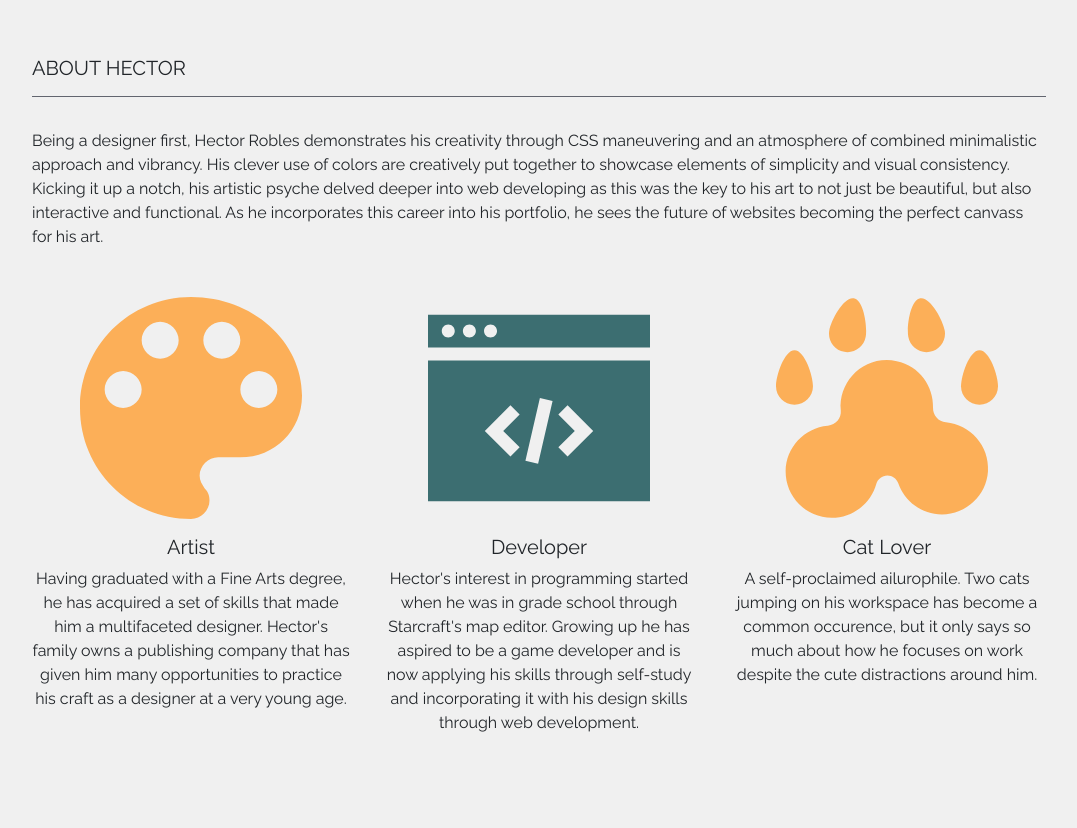
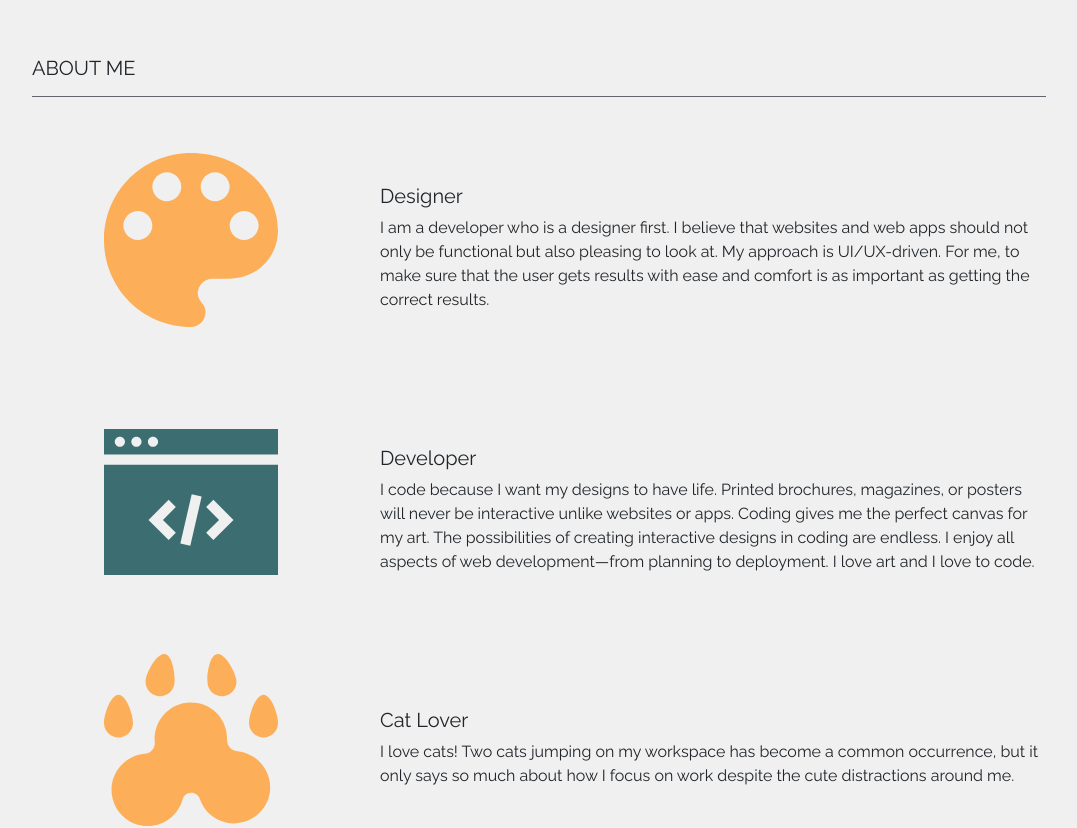
Before and after one commit to htrobles/portfolio, a React (Create React App) app: page / in a window 1280 px wide. Shown: the part 840-1668 px from the top of the page, without its empty margins (101-1178 px from the left). Built offline with nearby package versions, Linux system fonts and the light colour scheme.

Commit message:
update about section

```diff
--- a/src/components/layouts/About.js
+++ b/src/components/layouts/About.js
@@ -1,4 +1,4 @@
-import React from 'react'
+import React from 'react';
 
 const About = () => {
 	return (
@@ -7,36 +7,77 @@ const About = () => {
 				<div className="container py-5">
 					<div className="row p-lg-5">
 						<div className="col-12 mb-4">
-							<h5>ABOUT HECTOR</h5>
-							<hr/>
-							<p className="about__text mb-4">Being a designer first, Hector Robles demonstrates his creativity through CSS maneuvering and an atmosphere of combined minimalistic approach and vibrancy. His clever use of colors are creatively put together to showcase elements of simplicity and visual consistency. Kicking it up a notch, his artistic psyche delved deeper into web developing as this was the key to his art to not just be beautiful, but also interactive and functional. As he incorporates this career into his portfolio, he sees the future of websites becoming the perfect canvass for his art.</p>
+							<h5>ABOUT ME</h5>
+							<hr />
 						</div>
-						<div className="col-md-4 mb-5 mb-md-0">
-							<img src="./assets/images/artist.svg" alt="Hector Robles" className="about__img img-fluid px-5 mb-3 mb-lg-5"/>
-							<div className="copy">
-								<h5 className="text-center">Artist</h5>
-								<p className="text-center">Having graduated with a Fine Arts degree, he has acquired a set of skills that made him a multifaceted designer. Hector's family owns a publishing company that has given him many opportunities to practice his craft as a designer at a very young age. </p>
+						<div className="col-md-12 mb-5">
+							<div className="row mb-4">
+								<div className="mx-auto about__img-container d-md-flex align-items-md-center col-md-4 mb-4 mb-md-0">
+									<img
+										src="./assets/images/artist.svg"
+										alt="Hector Robles"
+										className="about__img img-fluid px-5 mb-3 mb-md-0"
+									/>
+								</div>
+								<div className="copy col-md-8 d-md-flex flex-md-column justify-content-md-center">
+									<h5 className="text-center text-md-left">Designer</h5>
+									<p className="text-justify text-md-left">
+										I am a developer who is a designer first. I believe that
+										websites and web apps should not only be functional but also
+										pleasing to look at. My approach is UI/UX-driven. For me, to
+										make sure that the user gets results with ease and comfort
+										is as important as getting the correct results.
+									</p>
+								</div>
 							</div>
 						</div>
-						<div className="col-md-4 mb-5 mb-md-0">
-							<img src="./assets/images/developer.svg" alt="Hector Robles" className="about__img img-fluid px-5 mb-3 mb-lg-5"/>
-							<div className="copy">
-								<h5 className="text-center">Developer</h5>
-								<p className="text-center">Hector's interest in programming started when he was in grade school through Starcraft's map editor. Growing up he has aspired to be a game developer and is now applying his skills through self-study and incorporating it with his design skills through web development.</p>
+						<div className="col-md-12 mb-5">
+							<div className="row">
+								<div className="mx-auto about__img-container d-md-flex align-items-md-center col-md-4 mb-4 mb-md-0">
+									<img
+										src="./assets/images/developer.svg"
+										alt="Hector Robles"
+										className="about__img img-fluid px-5 mb-3 mb-md-0"
+									/>
+								</div>
+								<div className="copy col-md-8 d-md-flex flex-md-column justify-content-md-center">
+									<h5 className="text-center text-md-left">Developer</h5>
+									<p className="text-justify text-md-left">
+										I code because I want my designs to have life. Printed
+										brochures, magazines, or posters will never be interactive
+										unlike websites or apps. Coding gives me the perfect canvas
+										for my art. The possibilities of creating interactive
+										designs in coding are endless. I enjoy all aspects of web
+										development—from planning to deployment. I love art and I
+										love to code.
+									</p>
+								</div>
 							</div>
 						</div>
-						<div className="col-md-4 mb-5 mb-md-0">
-							<img src="./assets/images/cat.svg" alt="Hector Robles" className="about__img img-fluid px-5 mb-3 mb-lg-5"/>
-							<div className="copy">
-								<h5 className="text-center">Cat Lover</h5>
-								<p className="text-center">A self-proclaimed ailurophile. Two cats jumping on his workspace has become a common occurence, but it only says so much about how he focuses on work despite the cute distractions around him.</p>
+						<div className="col-md-12 mb-5">
+							<div className="row">
+								<div className="mx-auto about__img-container d-md-flex align-items-md-center col-md-4 mb-4 mb-md-0">
+									<img
+										src="./assets/images/cat.svg"
+										alt="Hector Robles"
+										className="about__img img-fluid px-5 mb-3 mb-md-0"
+									/>
+								</div>
+								<div className="copy col-md-8 d-md-flex flex-md-column justify-content-md-center">
+									<h5 className="text-center text-md-left">Cat Lover</h5>
+									<p className="text-justify text-md-left">
+										I love cats! Two cats jumping on my workspace has become a
+										common occurrence, but it only says so much about how I
+										focus on work despite the cute distractions around me.
+									</p>
+								</div>
 							</div>
 						</div>
 					</div>
 				</div>
 			</div>
 		</div>
-	)
-}
+	);
+};
 
 export default About;
```
